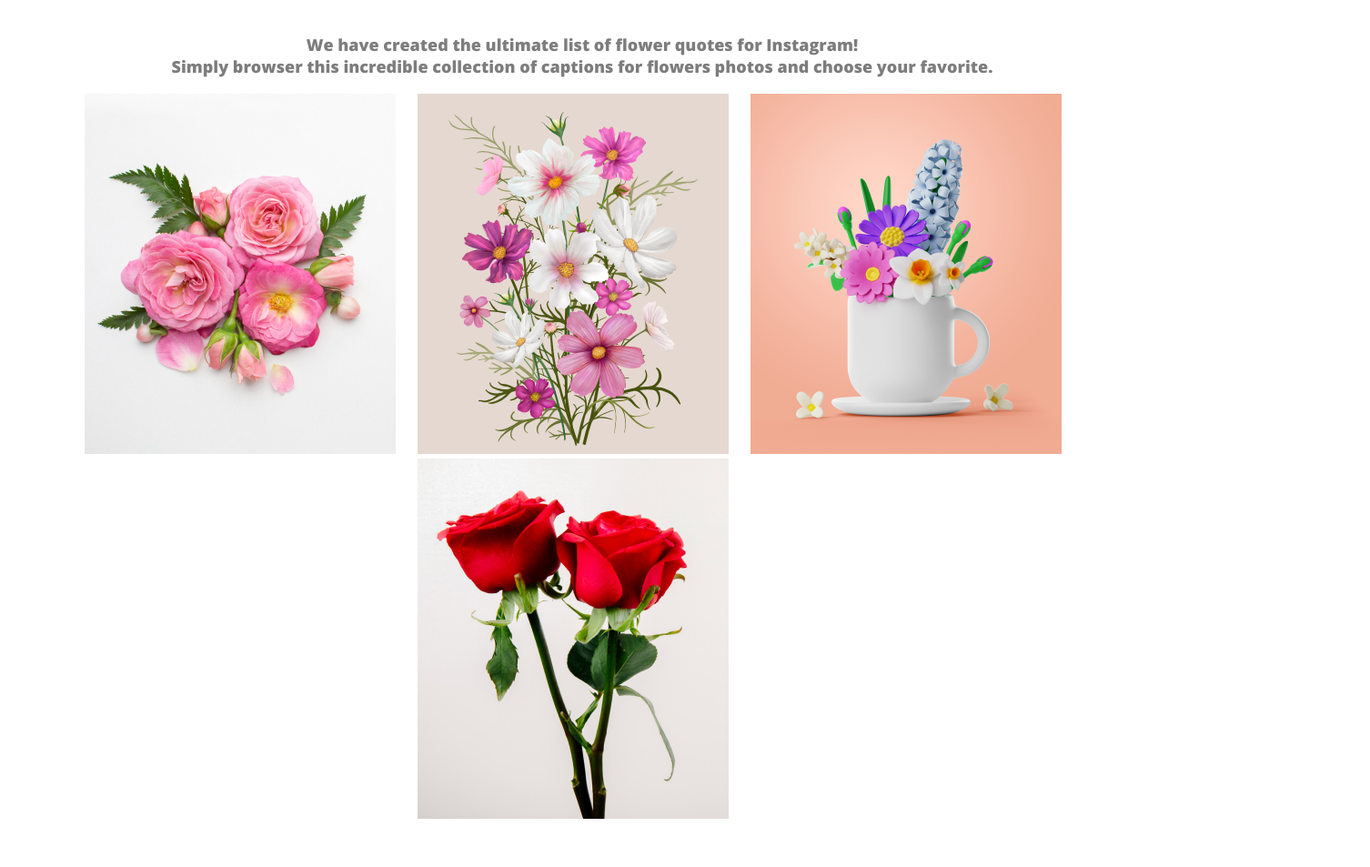
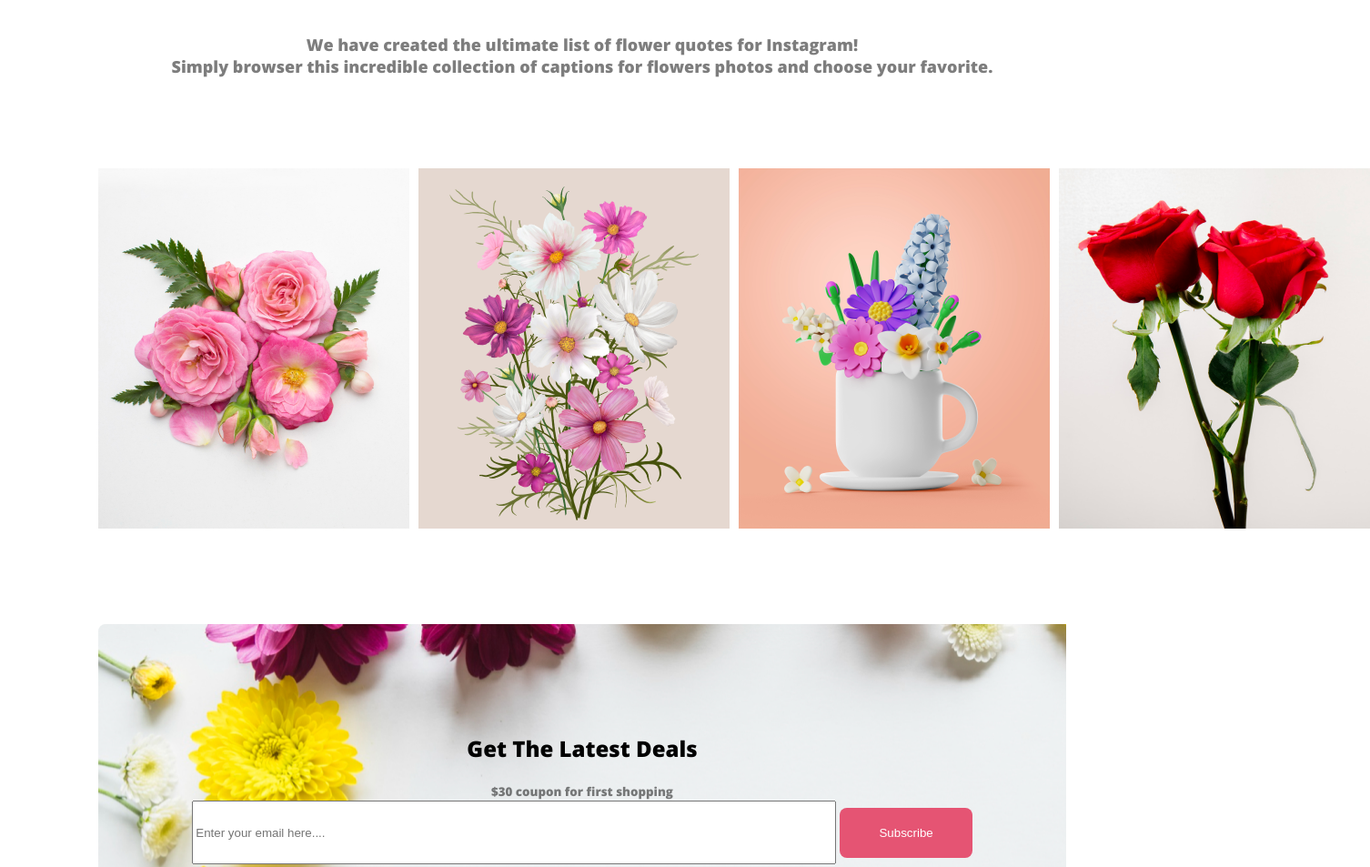
Before and after one commit to rakibulhasan1996/Asignment, a plain HTML site: page index.html in a window 1280 px wide. Shown: the part 2664-3617 px from the top of the page at 91% size, 1506 px wide, since content can reach past the window. Drawn offline with nearby package versions, Linux system fonts and the light colour scheme.

Commit message:
addede img

```diff
--- a/index.html
+++ b/index.html
@@ -70,10 +70,22 @@
                 <h3 class="insta-title">Instagram</h3>
                 <p class="insta-description">We have created the ultimate list of flower quotes for Instagram! <br>Simply browser this incredible collection of captions for flowers photos and choose your favorite.
                 </p>
-                <img src="Flower/Flower 01.png" alt="" class="col1">
-                <img src="Flower/Rectangle 4.png" alt="" class="col1">
-                <img src="Flower/Rectangle 5.png" alt="" class="col1">
-                <img src="Flower/Rectangle 6.png" alt="" class="col1">
+                <div class="insta-img">
+                    <div class="col1">
+                        <img src="Flower/Flower 01.png" alt="" >
+                    </div>
+                    <div class="col2">
+                        <img src="Flower/Rectangle 4.png" alt="" >
+                    </div>
+                    <div class="col3"><img src="Flower/Rectangle 5.png" alt="" > </div>
+                    <div class="col4">
+                        <img src="Flower/Rectangle 6.png" alt="" >
+                    </div>
+                </div>
+
+
+
+
             </div>
             <div class="del-section">
                 <h2 class="del-title">Get The Latest Deals</h2>
--- a/style/style.css
+++ b/style/style.css
@@ -107,8 +107,22 @@ body{
     font-size: 18px;
     font-weight: 400;
 }
+.insta-img{
+    display: flex;
+    align-items: baseline;
+    margin: 100px 200px 100px 100px;
+}
+
 .col1{
-    margin-right: 20px;
+    margin-right: 10px;
+}
+.col2{
+    margin-right:10px ;
+
+}
+.col3{
+    margin-right: 10px;
+
 }
 .del-section{
     background-image:url(../Flower/Rectangle9.png);
```
